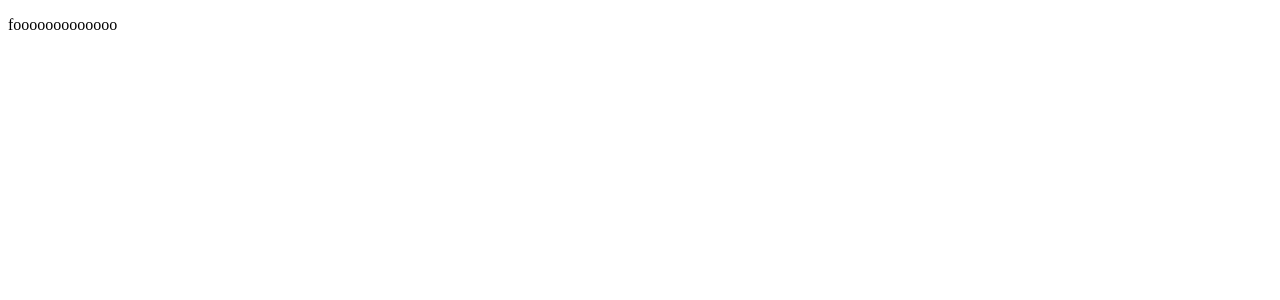
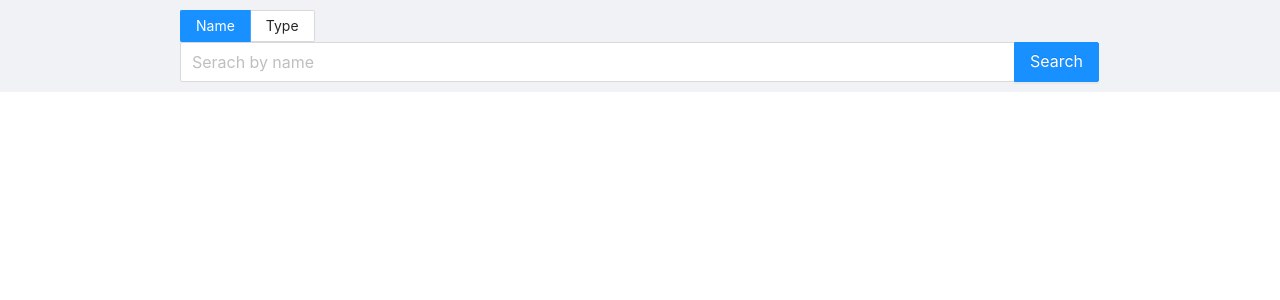
Before and after one commit to pape87/react-apollo, a React app in the folder packages/client/: page / in a window 1280 px wide. Shown: the top 300 px of the page. Built offline with nearby package versions, Linux system fonts and the light colour scheme.

Commit message:
feat(client): added SearchBox component

```diff
--- a/packages/client/package.json
+++ b/packages/client/package.json
@@ -10,9 +10,11 @@
   },
   "private": true,
   "dependencies": {
+    "antd": "^4.4.2",
     "eslint-plugin-import": "^2.22.0",
     "react": "^16.13.1",
-    "react-dom": "^16.13.1"
+    "react-dom": "^16.13.1",
+    "styled-components": "^5.1.1"
   },
   "devDependencies": {
     "@types/node": "^14.0.23",
@@ -22,11 +24,13 @@
     "@types/webpack-dev-server": "^3.11.0",
     "@typescript-eslint/eslint-plugin": "^3.6.1",
     "@typescript-eslint/parser": "^3.6.1",
+    "css-loader": "^3.6.0",
     "eslint": "^7.4.0",
     "eslint-plugin-react": "^7.20.3",
     "eslint-plugin-react-hooks": "^4.0.8",
     "fork-ts-checker-webpack-plugin": "^5.0.7",
     "html-webpack-plugin": "^4.3.0",
+    "style-loader": "^1.2.1",
     "ts-loader": "^8.0.0",
     "ts-node": "^8.10.2",
     "typescript": "^3.9.6",
--- /dev/null
+++ b/packages/client/src/App.css
@@ -0,0 +1 @@
+@import '~antd/dist/antd.css';
--- a/packages/client/src/App.tsx
+++ b/packages/client/src/App.tsx
@@ -1,7 +1,20 @@
 import React from "react";
+import SearchBox, { SearchData } from "./components/SearchBox/SearchBox";
+import { Layout } from "antd";
+
+
+import "./App.css";
 
 const App: React.FC = () => {
-  return (<p>fooooooooooooo</p>);
+
+  function onSearch(data: SearchData) {
+
+    console.log("search", data);
+  }
+  return (
+    <Layout>
+      <SearchBox onSearch={onSearch}></SearchBox>
+    </Layout>);
 };
 
 export default App;
--- /dev/null
+++ b/packages/client/src/components/SearchBox/SearchBox.tsx
@@ -0,0 +1,42 @@
+import React, { useState } from "react";
+
+import { Input, Radio } from "antd";
+import { Container } from "../../styles/container";
+
+const { Search } = Input;
+
+export type SearchMode = "name" | "type";
+
+export interface SearchData {
+  mode: SearchMode;
+  value: string;
+}
+
+const SearchBox: React.FC<{ onSearch: (data: SearchData) => void }> = (props: { onSearch: (data: SearchData) => void }) => {
+  const [mode, setMode] = useState<SearchMode>("name");
+
+
+  function onSearch(value: string) {
+    props.onSearch({
+      mode,
+      value
+    })
+  }
+
+  return (
+    <Container>
+      <Radio.Group onChange={event => setMode(event.target.value)} defaultValue="name" buttonStyle="solid">
+        <Radio.Button value="name">Name</Radio.Button>
+        <Radio.Button value="type">Type</Radio.Button>
+      </Radio.Group>
+      <Search
+        placeholder="Serach by name"
+        enterButton="Search"
+        size="large"
+        onSearch={value => onSearch(value)}
+      ></Search>
+    </Container>
+  );
+}
+
+export default SearchBox;
--- a/packages/client/src/index.tsx
+++ b/packages/client/src/index.tsx
@@ -3,4 +3,8 @@ import ReactDOM from "react-dom";
 
 import App from "./App";
 
-ReactDOM.render(<App />, document.getElementById("root"));
+ReactDOM.render(
+  <React.StrictMode>
+    <App />
+  </React.StrictMode>,
+  document.getElementById("root"));
--- /dev/null
+++ b/packages/client/src/styles/container.ts
@@ -0,0 +1,24 @@
+import styled from "styled-components";
+
+export const Container = styled.div`
+  position: relative;
+  width: 100%;
+  max-width: 960px;
+  margin: 0 auto;
+  padding: 10px 20px;
+  box-sizing: border-box;
+  justify-content: center;
+  align-items: stretch;
+
+  @media (min-width: 400px) {
+    width: 85%;
+  }
+  @media (min-width: 550px) {
+    width: 80%;
+  }
+  &:after {
+    content: "";
+    display: table;
+    clear: both;
+  }
+`
--- a/packages/client/webpack.config.ts
+++ b/packages/client/webpack.config.ts
@@ -24,6 +24,11 @@ const webpackConfig = (env): Configuration => ({
           transpileOnly: true
         },
         exclude: /dist/
+      },
+      {
+        test: /\.css$/,
+        exclude: /node_modules/,
+        use: ["style-loader", "css-loader"]
       }
     ]
   },
```
Also changed, not shown: 1 other file (tests, documents, lock files or other folders).
